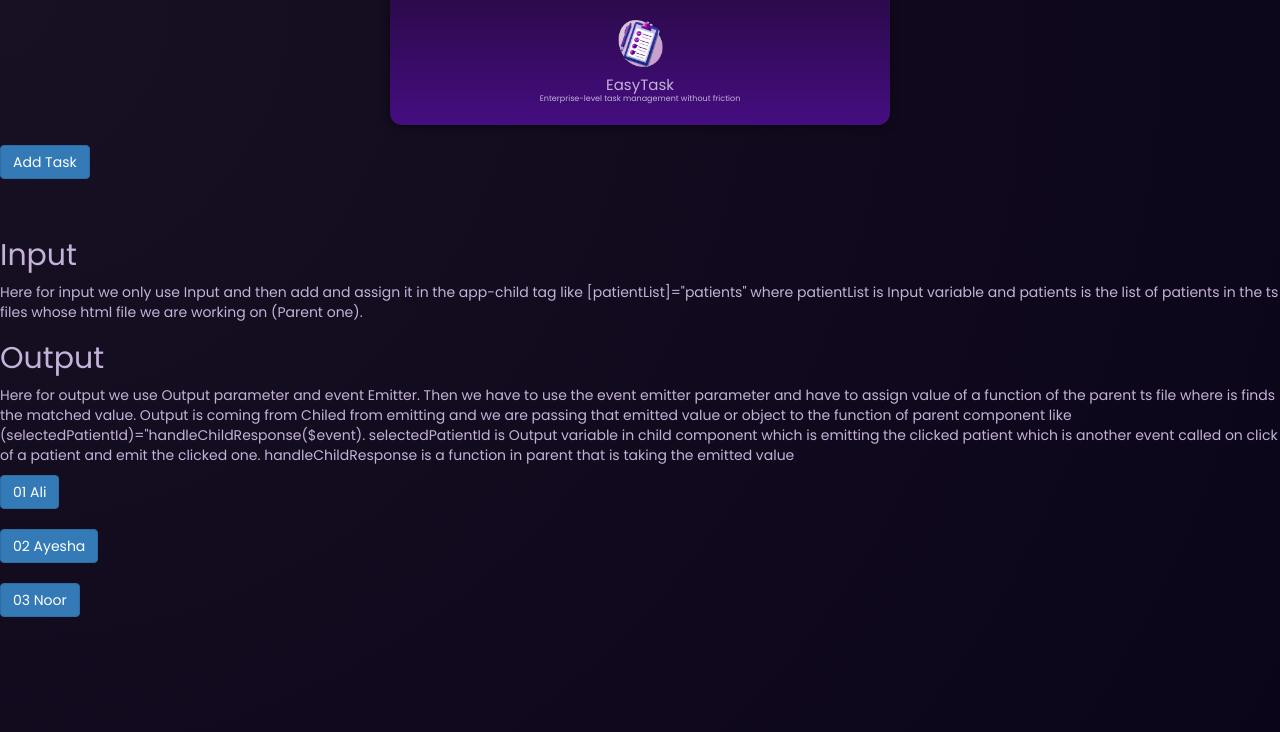
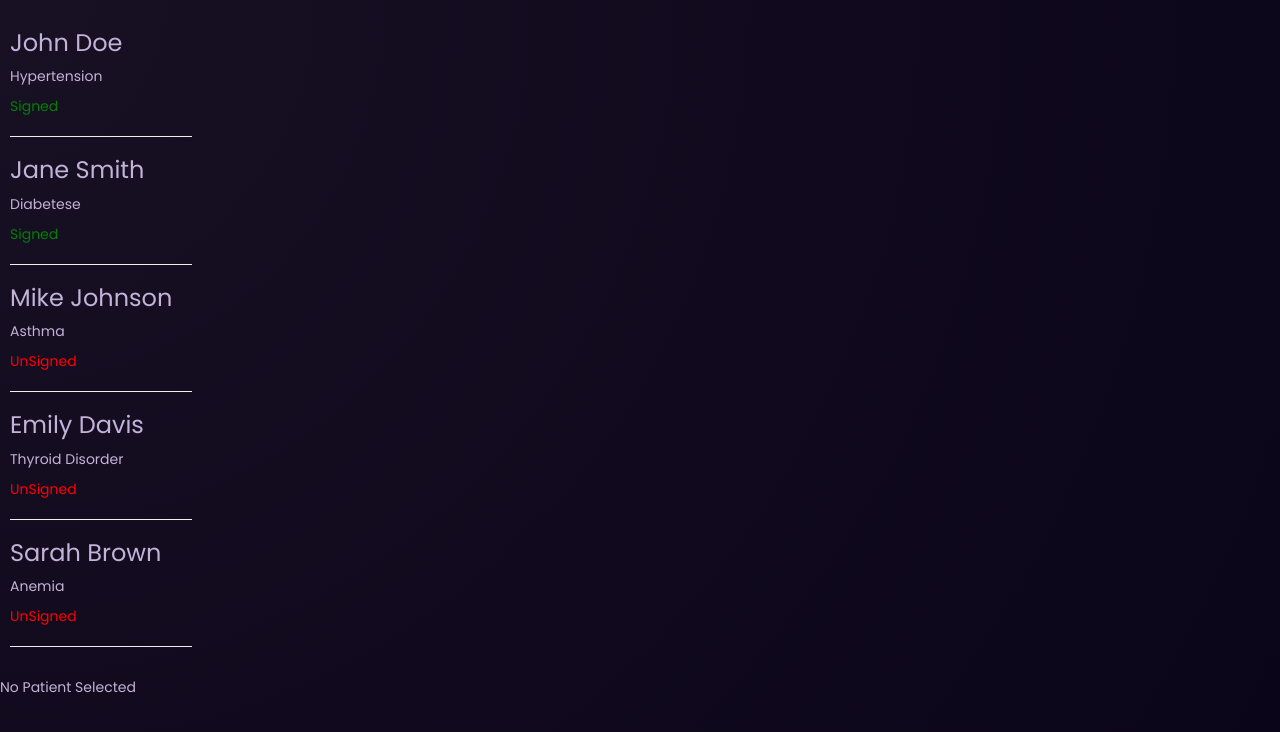
Before and after one commit to WardaArshad342/User-Tasks, an Angular app: page / in a window 1280 px wide. Shown: the top 732 px of the page. Built offline with nearby package versions, Linux system fonts and the light colour scheme.

Commit message:
Parent Child Communication Activity

```diff
--- /dev/null
+++ b/src/app/PatientDetails/PatientDetails/details/details.component.css
@@ -0,0 +1,31 @@
+.container {
+    display: flex;
+    margin: 0 auto;  /* Centers the container if needed */
+    width: 90%;      /* Adjust based on your layout needs */
+}
+
+.left-component {
+    flex: 1;           /* Each component takes half the width of the container */
+    padding: 10px;     /* Reduced padding for a tighter layout */
+    box-sizing: border-box; /* Includes padding and border in the element's total width and height */
+    width: 30%;      /* Adjust based on your layout needs */
+}
+.right-component {
+    flex: 1;           /* Each component takes half the width of the container */
+    padding: 10px;     /* Reduced padding for a tighter layout */
+    box-sizing: border-box; /* Includes padding and border in the element's total width and height */
+    width: 70%;      /* Adjust based on your layout needs */
+}
+.patient, .detail {
+    margin-bottom: 5px; /* Reduced margin-bottom for a tighter vertical layout */
+    padding: 8px;       /* Reduced padding inside each patient or detail box */
+}
+
+.name, .condition, .status {
+    margin-bottom: 2px; /* Smaller space between sub-items */
+}
+
+/* Additional styling to make it visually appealing */
+.patient:hover, .detail:hover {
+    cursor: pointer;
+}
--- /dev/null
+++ b/src/app/PatientDetails/PatientDetails/details/details.component.html
@@ -0,0 +1,22 @@
+
+<div class="left-component">
+    @for (pt of patientList; track $index) {
+        <app-patients [patient]="pt" (selectedPatientId)="selectedId($event)"></app-patients>
+    }
+    <!-- <app-patients [patientList]="patientList" (selectedPatientId)="selectedId($event)"></app-patients> -->
+</div>
+
+
+@if(selectedPatient){
+    <div class="right-component">
+        <div class="detail">
+            <h2>Patient Details</h2>
+            <h2>{{ selectedPatient.name }}</h2>
+            <div>{{ selectedPatient.age }}</div>
+            <div>{{ selectedPatient.gender }}</div>
+            <div>{{ selectedPatient.diagnosis }}</div>
+        </div>
+    </div>
+}@else {
+    No Patient Selected
+}
--- /dev/null
+++ b/src/app/PatientDetails/PatientDetails/details/details.component.ts
@@ -0,0 +1,24 @@
+import { Component, Input } from '@angular/core';
+import { Patients } from '../../Patients.model';
+import { PatientsComponent } from "../../patients/patients.component";
+
+@Component({
+  selector: 'app-details',
+  standalone: true,
+  imports: [PatientsComponent],
+  templateUrl: './details.component.html',
+  styleUrl: './details.component.css'
+})
+export class DetailsComponent {
+  selectedPatient? : Patients;
+  patientList: Patients[] = [
+    {id: '01', name: 'John Doe', diagnosis: 'Hypertension', gender: 'Male', age: 46, isSigned: true},
+    {id: '02', name: 'Jane Smith', diagnosis: 'Diabetese', gender: 'Female', age: 36, isSigned: true},
+    {id: '03', name: 'Mike Johnson', diagnosis: 'Asthma', gender: 'Male', age: 58, isSigned: false},
+    {id: '04', name: 'Emily Davis', diagnosis: 'Thyroid Disorder', gender: 'Female', age: 28, isSigned: false},
+    {id: '05', name: 'Sarah Brown', diagnosis: 'Anemia', gender: 'Female', age: 71, isSigned: false}
+  ]
+  selectedId(id: string){
+    this.selectedPatient = this.patientList.find((pt) => pt.id === id);
+  }
+}
--- /dev/null
+++ b/src/app/PatientDetails/patients/patients.component.css
@@ -0,0 +1,26 @@
+.container {
+    display: flex;
+    margin: 0 auto;  /* Centers the container if needed */
+    width: 50%;      /* Adjust based on your layout needs */
+}
+
+.left-component, .right-component {
+    flex: 1;           /* Each component takes half the width of the container */
+    padding: 0px;     /* Reduced padding for a tighter layout */
+    box-sizing: border-box; /* Includes padding and border in the element's total width and height */
+    width: 50%;      /* Adjust based on your layout needs */
+}
+
+.patient, .detail {
+    margin-bottom: 5px; /* Reduced margin-bottom for a tighter vertical layout */
+    padding: 0px;       /* Reduced padding inside each patient or detail box */
+}
+
+.name, .condition, .status {
+    margin-bottom: 2px; /* Smaller space between sub-items */
+}
+
+/* Additional styling to make it visually appealing */
+.patient:hover, .detail:hover {
+    cursor: pointer;
+}
--- /dev/null
+++ b/src/app/PatientDetails/patients/patients.component.html
@@ -0,0 +1,20 @@
+
+    <div class="left-component">
+        <div class="detail" (click)="onClickPatient(patient.id)">
+            <h3>{{ patient.name }}</h3>
+            <p>{{ patient.diagnosis }}</p>
+            <div [ngStyle]="{'color': patient.isSigned ? 'green' : 'red'}">
+                @if (patient.isSigned){
+                    Signed
+                } @else {
+                    UnSigned
+                }
+            </div>
+            <!-- <p [style.color]="patient.isSigned ? 'green' : 'red'">@if (patient.isSigned){
+                Signed
+            } @else {
+                UnSigned
+            }  -->
+            <hr>
+        </div>
+    </div>
--- /dev/null
+++ b/src/app/PatientDetails/patients/patients.component.ts
@@ -0,0 +1,19 @@
+import { Component, EventEmitter, Input, Output, NgModule } from '@angular/core';
+import { CommonModule, NgStyle } from '@angular/common';
+import { Patient } from '../Patients.model';
+
+@Component({
+  selector: 'app-patients',
+  standalone: true,
+  imports: [CommonModule, NgStyle],
+  templateUrl: './patients.component.html',
+  styleUrl: './patients.component.css'
+})
+export class PatientsComponent {
+  @Input({required: true}) patient!: Patient;
+  @Output() selectedPatientId = new EventEmitter<string>();
+
+  onClickPatient(id: string){
+    this.selectedPatientId?.emit(id);
+  }
+}
--- a/src/app/app.component.html
+++ b/src/app/app.component.html
@@ -1,4 +1,4 @@
-<app-header />
+<!-- <app-header /> -->
 
 <!-- <main>
   <ul id="users">
@@ -18,6 +18,10 @@
 </main> -->
 
 
+<!-- <div>
+  <app-parent />
+</div> -->
+
 <div>
-  <app-parent></app-parent>
+  <app-details />
 </div>
--- a/src/app/app.component.ts
+++ b/src/app/app.component.ts
@@ -6,13 +6,15 @@ import { DUMMY_USERS } from './dummy-users';
 import { TasksComponent } from './tasks/tasks.component';
 import { ParentComponent } from "./ParentChild/Parent/parent/parent.component";
 import { ChildComponent } from "./ParentChild/child/child/child.component";
+import { PatientsComponent } from "./PatientDetails/patients/patients.component";
+import { DetailsComponent } from "./PatientDetails/PatientDetails/details/details.component";
 
 @Component({
     selector: 'app-root',
     standalone: true,
     templateUrl: './app.component.html',
     styleUrl: './app.component.css',
-    imports: [HeaderComponent, UserComponent, TasksComponent, ParentComponent, ChildComponent]
+    imports: [HeaderComponent, UserComponent, TasksComponent, ParentComponent, ChildComponent, PatientsComponent, DetailsComponent]
 })
 export class AppComponent {
   users = DUMMY_USERS;
```
Also changed, not shown: src/app/PatientDetails/Patients.model.ts (added, +15 -0 lines).
